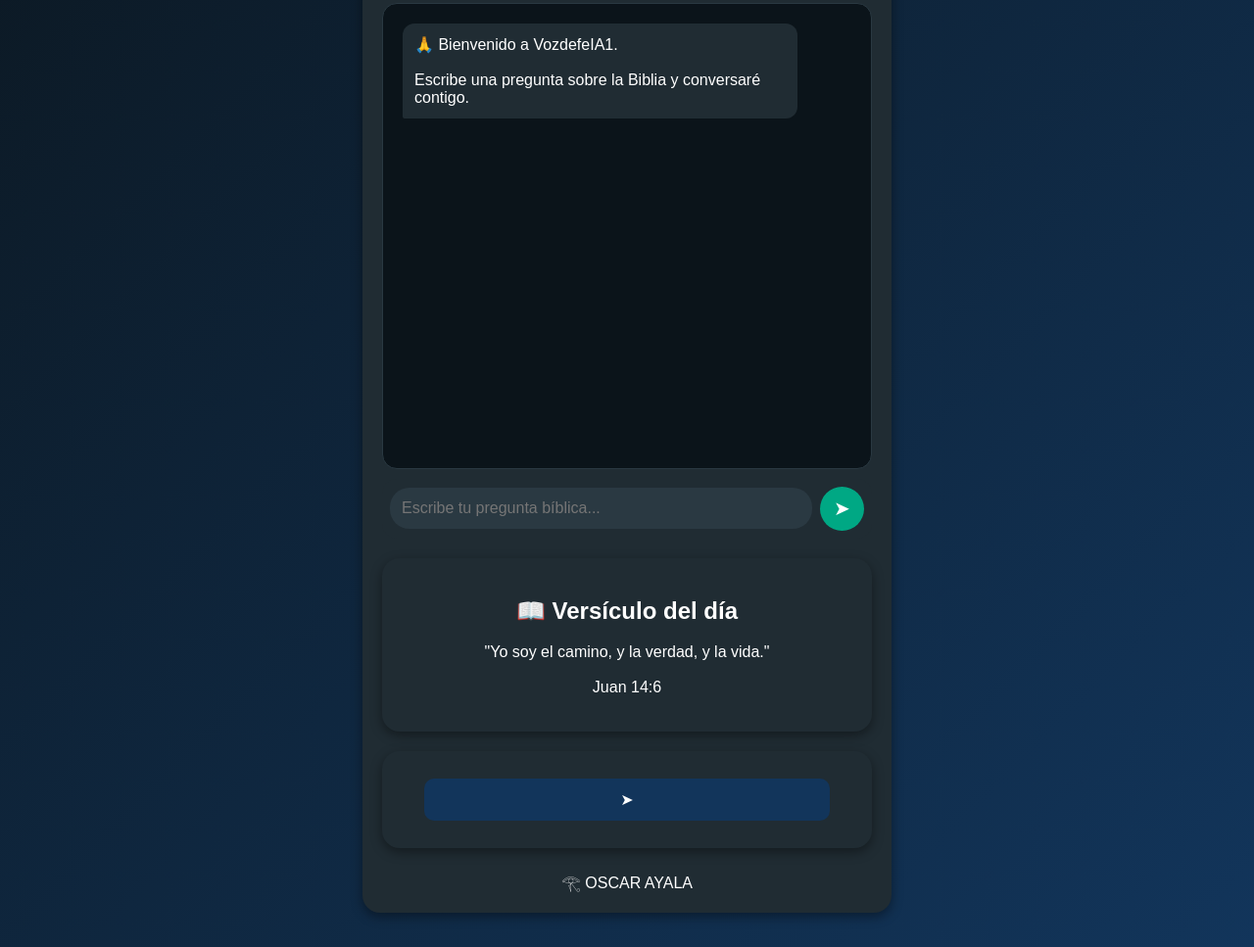
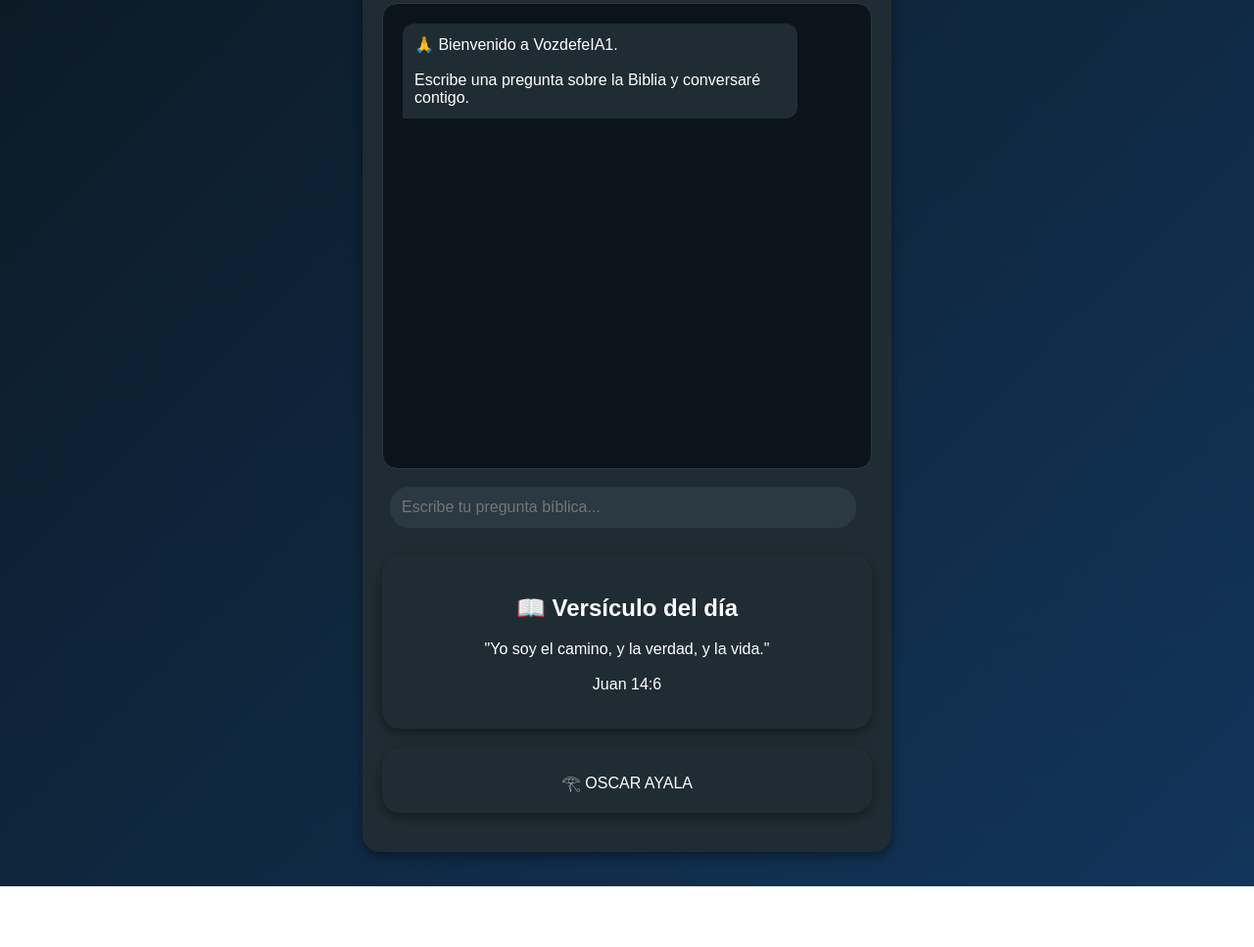
Before and after one commit to ozkarayala425/VozdefeIA1, a plain HTML site: page index.html in a window 1280 px wide. Shown: the part 519-1486 px from the top of the page at 98% size. After the commit the page ends 1424 px from the top, so only its background shows below. Drawn offline with Linux system fonts and the light colour scheme.

Commit message:
Remove enviar buttons from index.html
Removed button elements that trigger the enviar() function.

Signed-off-by: VozdefeIA  <ozkarayala.425@gmail.com>

```diff
--- a/index.html
+++ b/index.html
@@ -209,9 +209,7 @@ placeholder="Escribe tu pregunta bíblica..."
 >
 
 
-<button onclick="enviar()">
-➤
-</button>
+
 
 </div>
 
@@ -231,12 +229,6 @@ Juan 14:6
 
 <div class="card">
 
-
-<button onclick="enviar()">
-➤
-</button>
-
-</div>
 
 
 <footer>
```
